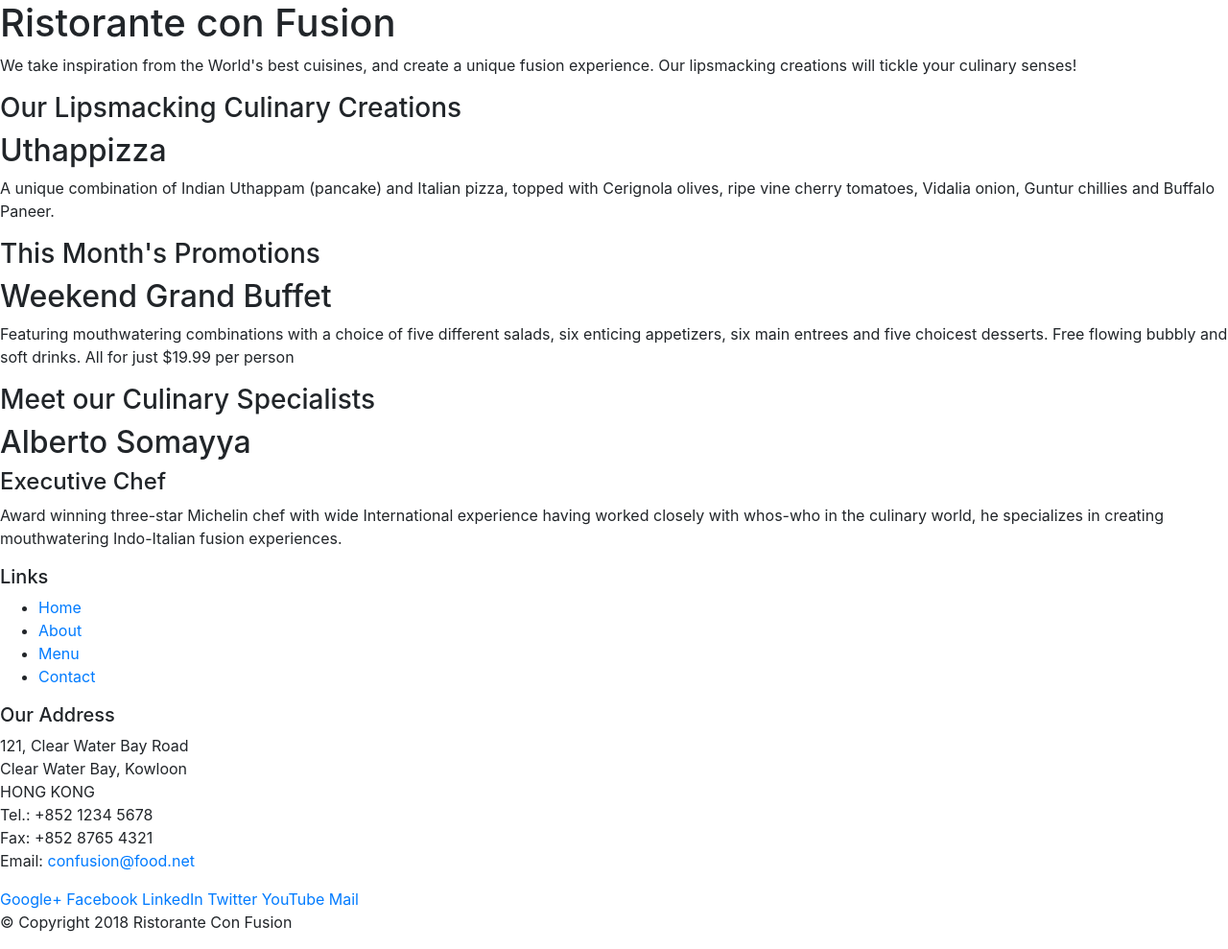
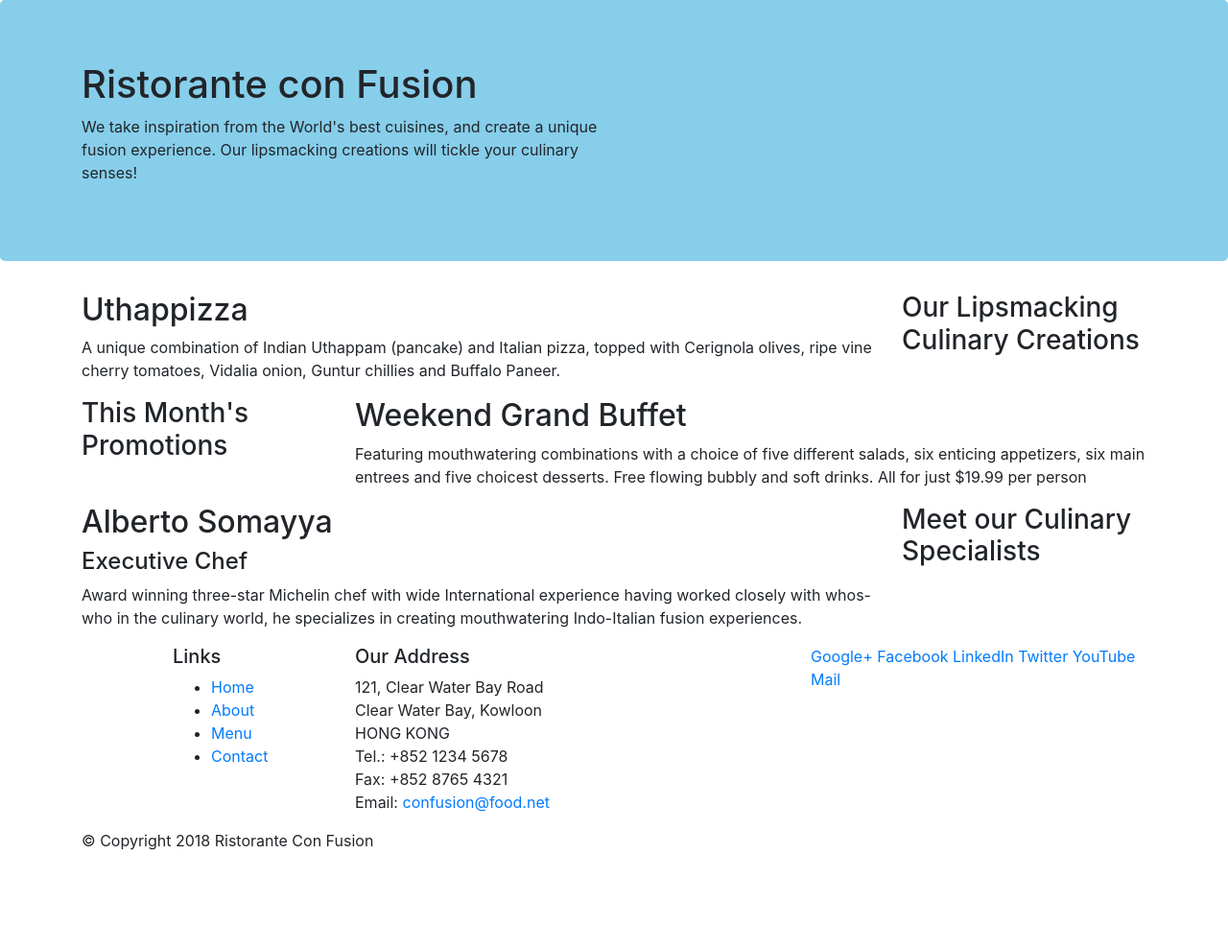
Before and after one commit to srisarvesh/bootstrap_intro, a website: page index.html in a window 1280 px wide. Shown: the whole page at 96% size. After the commit the page ends 904 px from the top, so only its background shows below. Drawn offline with nearby package versions, Linux system fonts and the light colour scheme.

Commit message:
Bootstrap grid part one

```diff
--- a/index.html
+++ b/index.html
@@ -15,46 +15,46 @@
 
 <body>
 
-    <header>
-        <div>
-            <div>
-                <div>
+    <header class="jumbotron" style="background-color:skyblue ;">
+        <div class="container">
+            <div class="row">
+                <div class="col-12 col-sm-6">
                     <h1>Ristorante con Fusion</h1>
                     <p>We take inspiration from the World's best cuisines, and create a unique fusion experience. Our lipsmacking creations will tickle your culinary senses!</p>
-                </div>
+                </div class="col-12 col-sm">
                 <div>
                 </div>
             </div>
         </div>
     </header>
 
-    <div>
-        <div>
-            <div>
+    <div class="container">
+        <div class="row">
+            <div class="col-12 col-sm-4 col-md-3 order-sm-last">
                 <h3>Our Lipsmacking Culinary Creations</h3>
             </div>
-            <div>
+            <div class="col col-sm col-md order-sm-first">
                 <h2>Uthappizza</h2>
                 <p>A unique combination of Indian Uthappam (pancake) and Italian pizza, topped with Cerignola olives, ripe vine cherry tomatoes, Vidalia onion, Guntur chillies and Buffalo Paneer.</p>
             </div>
         </div>
 
 
-        <div>
-            <div>
+        <div class="row">
+            <div class="col-12 col-sm-4 col-md-3 ">
                 <h3>This Month's Promotions</h3>
             </div>
-            <div>
+            <div class="col col-sm col-md">
                 <h2>Weekend Grand Buffet</h2>
                 <p>Featuring mouthwatering combinations with a choice of five different salads, six enticing appetizers, six main entrees and five choicest desserts. Free flowing bubbly and soft drinks. All for just $19.99 per person </p>
             </div>
         </div>
 
-        <div>
-            <div>
+        <div class="row">
+            <div class="col-12 col-sm-4 col-md-3 order-sm-last">
                 <h3>Meet our Culinary Specialists</h3>
             </div>
-            <div>
+            <div class="col col-sm col-md order-sm-first">
                 <h2>Alberto Somayya</h2>
                 <h4>Executive Chef</h4>
                 <p>Award winning three-star Michelin chef with wide International experience having worked closely with whos-who in the culinary world, he specializes in creating mouthwatering Indo-Italian fusion experiences. </p>
@@ -63,9 +63,9 @@
     </div>
 
     <footer>
-        <div>
-            <div>
-                <div>
+        <div class="container">
+            <div class="row">
+                <div class="col-4 offset-1 col-sm-2">
                     <h5>Links</h5>
                     <ul>
                         <li><a href="#">Home</a></li>
@@ -74,7 +74,7 @@
                         <li><a href="#">Contact</a></li>
                     </ul>
                 </div>
-                <div>
+                <div class="col-7 col-sm-5">
                     <h5>Our Address</h5>
                     <address>
 		              121, Clear Water Bay Road<br>
@@ -85,7 +85,7 @@
 		              Email: <a href="mailto:confusion@food.net">confusion@food.net</a>
 		           </address>
                 </div>
-                <div>
+                <div class="col-12 col-sm-4">
                     <div>
                         <a href="http://google.com/+">Google+</a>
                         <a href="http://www.facebook.com/profile.php?id=">Facebook</a>
@@ -96,8 +96,8 @@
                     </div>
                 </div>
            </div>
-           <div>
-                <div>
+           <div class="row">
+                <div class="col-auto">
                     <p>© Copyright 2018 Ristorante Con Fusion</p>
                 </div>
            </div>
```
